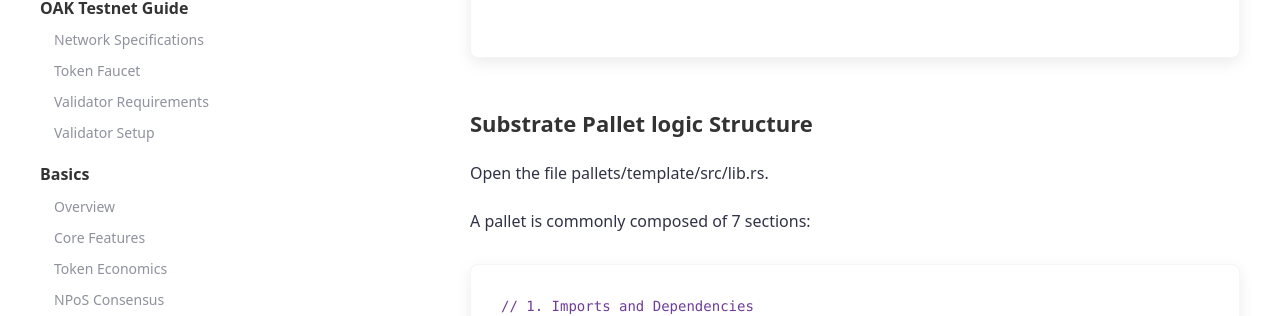
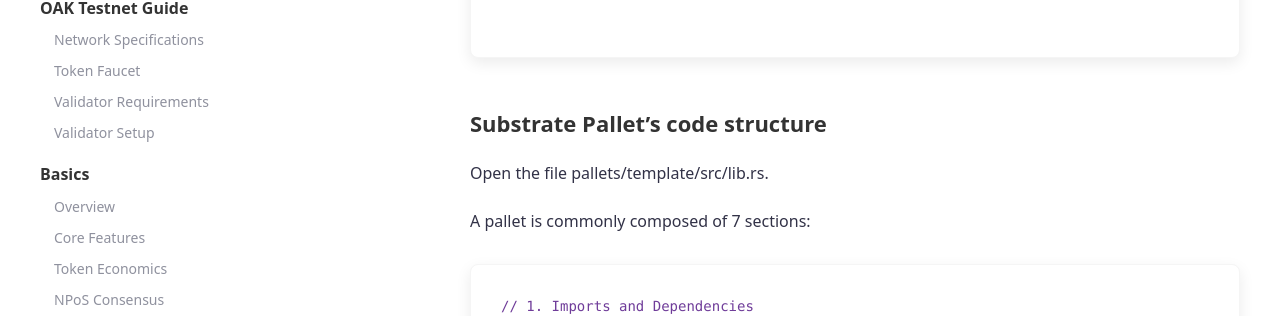
Before and after one commit to AvaProtocol/OAK-docs, a Jekyll site: the page built from _docs/pallet-development.md, in a window 1280 px wide and 900 px high, scrolled down 1989 px. Shown: the part 152-468 px from the top of the window. Built offline with Jekyll 4.4.1, drawn with Linux system fonts in a browser that asks for light colours.

Commit message:
Modify section title in pallet-development.md

````diff
--- a/_docs/pallet-development.md
+++ b/_docs/pallet-development.md
@@ -63,7 +63,8 @@
 +-- ...
 
 ```
-### Substrate Pallet logic Structure
+
+### Substrate Pallet's code structure
 
 Open the file pallets/template/src/lib.rs.
 
@@ -132,6 +133,6 @@
 1. Save round back to storage.
 1. Dispatch a event to inform user.
 
-![request](../../assets/img/pallet-development/code.jpg)
+![code](../../assets/img/pallet-development/code.jpg)
 
 For more information about the development of Substrate blockchain, please refer to [substrate.dev](https://substrate.dev/).
````
